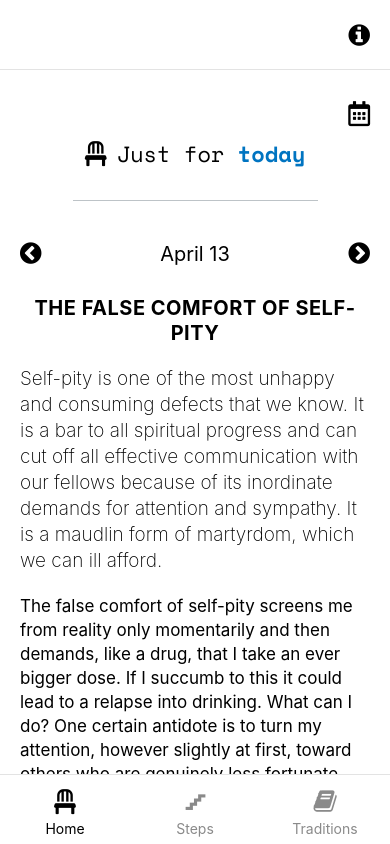
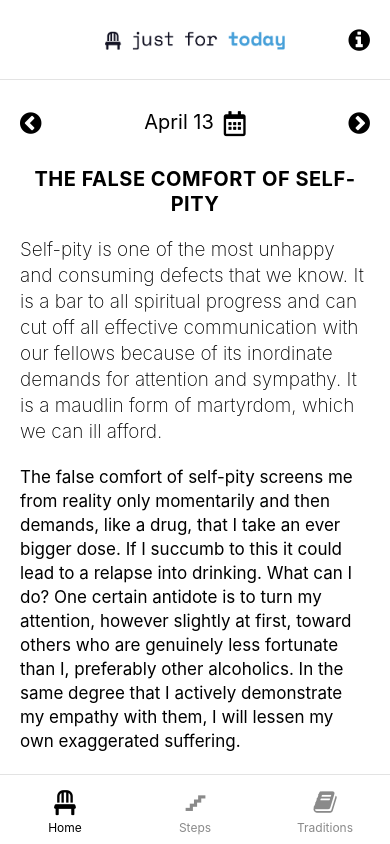
Before and after one commit to WildPastry/JustForToday, a React Native app: screen /Home in a window 390 px wide. Built offline with nearby package versions, Linux system fonts and the light colour scheme; what expo-linking would draw is missing.

Commit message:
Copy changes

```diff
--- a/app/components/Calendar.tsx
+++ b/app/components/Calendar.tsx
@@ -8,7 +8,6 @@ import { AppState } from '../redux/store';
 import Colours from '../constants/Colours';
 import Control from '../constants/Control';
 import DayItem from './DayItem';
-import { FontDisplay } from './styles/StyledText';
 import { IDeviceSize } from '../types/generic.types';
 import MonthItem from './MonthItem';
 import getDeviceSize from '../constants/Layout';
@@ -82,16 +81,13 @@ const Calendar: React.FC<ICalendar> = ({
 
   return (
     <View>
-      <View style={styles.controls}>
+      <View style={[styles.controls, Control[deviceSize].controls]}>
         <Pressable style={styles.icon}>{renderBackArrow()}</Pressable>
         <Pressable
           onPress={() => handleReset(currentDay)}
-          style={styles.titleContainer}>
-          <FontDisplay style={[styles.title, Control[deviceSize].subTitle]}>
-            Calendar
-          </FontDisplay>
+          style={styles.linkContainer}>
           <Text
-            style={[styles.link, Control[deviceSize].text]}
+            style={Control[deviceSize].text}
             lightColor={Colours.light.link}
             darkColor={Colours.dark.link}>
             Return to current day
@@ -126,24 +122,17 @@ const Calendar: React.FC<ICalendar> = ({
 
 const styles = StyleSheet.create({
   controls: {
+    alignItems: 'center',
     flexDirection: 'row',
     justifyContent: 'space-between',
-    marginBottom: 10
+    marginBottom: 30
   },
   icon: {
     justifyContent: 'center',
-    paddingVertical: 10,
     width: '25%'
   },
-  titleContainer: {
-    justifyContent: 'center',
-    padding: 20
-  },
-  title: {
-    textAlign: 'center'
-  },
-  link: {
-    marginTop: 10
+  linkContainer: {
+    justifyContent: 'center'
   }
 });
 
--- /dev/null
+++ b/app/components/Logo.tsx
@@ -0,0 +1,27 @@
+import { ColorSchemeName, Image } from 'react-native';
+import Control from '../constants/Control';
+import { IDeviceSize } from '../types/generic.types';
+import getDeviceSize from '../constants/Layout';
+import useColorScheme from '../hooks/useColorScheme';
+
+const Logo: React.FC = (): JSX.Element => {
+  // Component settings
+  const deviceSize: IDeviceSize[keyof IDeviceSize] = getDeviceSize();
+  const colorScheme: NonNullable<ColorSchemeName> = useColorScheme();
+
+  const logo =
+    colorScheme === 'dark'
+      ? require('../assets/jft-dark.png')
+      : require('../assets/jft-light.png');
+
+  return (
+    // Logo
+    <Image
+      style={[Control[deviceSize].logo]}
+      source={logo}
+      resizeMode='contain'
+    />
+  );
+};
+
+export default Logo;
--- a/app/components/Reflection.tsx
+++ b/app/components/Reflection.tsx
@@ -1,24 +1,32 @@
 import { ColorSchemeName, Pressable, StyleSheet } from 'react-native';
 import { EDateFormat, IDate } from '../types/date.types';
+import { FontAwesome, FontAwesome5 } from '@expo/vector-icons';
+import { IDeviceSize, IReflectionComponent } from '../types/generic.types';
 import { Text, View } from './styles/Themed';
 import { add, format } from 'date-fns';
-import { setSelectedDate, setSelectedDay } from '../redux/slices/dateSlice';
+import {
+  constructDateFromId,
+  setSelectedDate,
+  setSelectedDay
+} from '../redux/slices/dateSlice';
 import { useAppDispatch, useAppSelector } from '../redux/hooks';
 import { useEffect, useState } from 'react';
 import { AppState } from '../redux/store';
+import Calendar from './Calendar';
 import Colours from '../constants/Colours';
 import Control from '../constants/Control';
-import { FontAwesome } from '@expo/vector-icons';
-import { IDeviceSize } from '../types/generic.types';
 import { IReflection } from '../types/data.types';
 import getDeviceSize from '../constants/Layout';
 import useColorScheme from '../hooks/useColorScheme';
 
-const Reflection: React.FC = (): JSX.Element => {
+const Reflection: React.FC<IReflectionComponent> = ({
+  handleScrollPosition
+}: IReflectionComponent): JSX.Element => {
   // Component settings
   const dispatch = useAppDispatch();
   const deviceSize: IDeviceSize[keyof IDeviceSize] = getDeviceSize();
   const colorScheme: NonNullable<ColorSchemeName> = useColorScheme();
+  const [showCalendar, setShowCalendar] = useState(false);
   const [reflection, setReflection] = useState<IReflection>({
     id: '',
     date: '',
@@ -103,6 +111,28 @@ const Reflection: React.FC = (): JSX.Element => {
     return verifiedData;
   };
 
+  // Update the current reflection
+  const updateReflection = (
+    showCalendar: boolean,
+    currentDay: string
+  ): void => {
+    const currentDate: number = constructDateFromId(currentDay);
+    // Set calendar status
+    setShowCalendar(showCalendar);
+
+    // Update store
+    dispatch(setSelectedDate(currentDate));
+    dispatch(setSelectedDay(currentDay));
+
+    // Select reflection
+    selectReflection(currentDay, reflections);
+  };
+
+  // Hide or show calendar
+  const toggleCalendar = (): void => {
+    setShowCalendar(!showCalendar);
+  };
+
   return (
     <View>
       {/* Controls */}
@@ -118,11 +148,20 @@ const Reflection: React.FC = (): JSX.Element => {
           />
         </Pressable>
         {/* Date */}
-        <View style={styles.dateContainer}>
+        <Pressable
+          style={styles.dateContainer}
+          onPress={() => toggleCalendar()}>
           <Text style={[styles.date, Control[deviceSize].subTitle]}>
             {reflection.date}
           </Text>
-        </View>
+          {/* Calendar icon */}
+          <FontAwesome5
+            style={styles.calendarIcon}
+            name='calendar-alt'
+            size={Control[deviceSize].icon}
+            color={Colours[colorScheme].icon}
+          />
+        </Pressable>
         {/* Right chevron */}
         <Pressable
           style={styles.icon}
@@ -135,6 +174,14 @@ const Reflection: React.FC = (): JSX.Element => {
           />
         </Pressable>
       </View>
+      {/* Components */}
+      {showCalendar ? (
+        <Calendar
+          handleCalendarChange={updateReflection}
+          handleScrollPosition={handleScrollPosition}
+        />
+      ) : (
+        <View>
           {/* Reflection */}
           <Text style={[styles.displayTitle, Control[deviceSize].displayTitle]}>
             {reflection.title}
@@ -146,6 +193,8 @@ const Reflection: React.FC = (): JSX.Element => {
             {reflection.reflection}
           </Text>
         </View>
+      )}
+    </View>
   );
 };
 
@@ -153,16 +202,18 @@ const styles = StyleSheet.create({
   controls: {
     flexDirection: 'row',
     justifyContent: 'space-between',
-    marginBottom: 20,
-    marginTop: 10
+    marginBottom: 20
   },
   icon: {
     justifyContent: 'center',
     paddingVertical: 10,
     width: '25%'
   },
+  calendarIcon: {
+    paddingLeft: 10
+  },
   dateContainer: {
-    justifyContent: 'center',
+    flexDirection: 'row',
     paddingVertical: 10
   },
   date: {
--- a/app/constants/Control.ts
+++ b/app/constants/Control.ts
@@ -1,50 +1,59 @@
 export default {
   small: {
-    subTitle: { fontSize: 20 },
+    container: { padding: 20 },
+    controls: { height: 30 },
+    displayIcon: 60,
+    displayTitle: { fontSize: 20, lineHeight: 25 },
     icon: 25,
     iconMargin: 10,
-    displayIcon: 60,
-    tabHeight: 70,
-    tabLabel: 14,
+    logo: { width: 180 },
+    quote: { fontSize: 19, lineHeight: 26 },
+    subTitle: { fontSize: 20 },
     tabHeading: 20,
-    tabMarginBottom: 7,
-    tabMarginTop: 7,
-    displayTitle: { fontSize: 20, lineHeight: 25 },
-    title: { fontSize: 22 },
-    container: { padding: 20 },
+    bottomTabHeight: 70,
+    topTabHeight: 80,
+    tabLabel: 12,
+    tabMarginBottom: 9,
+    tabMarginTop: 9,
     text: { fontSize: 17, lineHeight: 24 },
-    quote: { fontSize: 19, lineHeight: 26 }
+    title: { fontSize: 22 }
   },
   medium: {
-    subTitle: { fontSize: 27 },
+    container: { padding: 30 },
+    controls: { height: 35 },
+    displayIcon: 90,
+    displayTitle: { fontSize: 33, lineHeight: 40, paddingVertical: 10 },
     icon: 35,
     iconMargin: 15,
-    displayIcon: 90,
-    tabHeight: 90,
+    logo: { width: 270 },
+    quote: { fontSize: 27, lineHeight: 36, paddingBottom: 10 },
+    subTitle: { fontSize: 27 },
+    tabHeading: 25,
+    bottomTabHeight: 90,
+    topTabHeight: 90,
     tabLabel: 17,
-    tabHeading: 25,
     tabMarginBottom: 7,
     tabMarginTop: 15,
-    displayTitle: { fontSize: 33, lineHeight: 40 },
-    title: { fontSize: 30 },
-    container: { padding: 30 },
-    text: { fontSize: 22, lineHeight: 33 },
-    quote: { fontSize: 25, lineHeight: 35 }
+    text: { fontSize: 24, lineHeight: 34 },
+    title: { fontSize: 30 }
   },
   large: {
-    subTitle: { fontSize: 30 },
+    container: { padding: 35 },
+    controls: { height: 40 },
+    displayIcon: 130,
+    displayTitle: { fontSize: 50, lineHeight: 65, paddingVertical: 20 },
     icon: 40,
     iconMargin: 20,
-    displayIcon: 130,
-    tabHeight: 100,
+    logo: { width: 300 },
+    quote: { fontSize: 30, lineHeight: 40, paddingBottom: 20 },
+    subTitle: { fontSize: 30 },
+    tabHeading: 30,
+    bottomTabHeight: 100,
+    topTabHeight: 100,
     tabLabel: 20,
-    tabHeading: 30,
     tabMarginBottom: 0,
     tabMarginTop: 0,
-    displayTitle: { fontSize: 50, lineHeight: 65 },
-    title: { fontSize: 40 },
-    container: { padding: 35 },
     text: { fontSize: 25, lineHeight: 35 },
-    quote: { fontSize: 30, lineHeight: 40 }
+    title: { fontSize: 40 }
   }
 };
--- a/app/navigation/index.tsx
+++ b/app/navigation/index.tsx
@@ -13,6 +13,7 @@ import {
 } from '@react-navigation/native';
 import { EDeviceSizes, IDeviceSize } from '../types/generic.types';
 import {
+  INavigation,
   RootStackParamList,
   RootTabParamList,
   RootTabScreenProps
@@ -22,6 +23,7 @@ import Colours from '../constants/Colours';
 import Control from '../constants/Control';
 import Home from '../screens/Home';
 import LinkingConfiguration from './LinkingConfiguration';
+import Logo from '../components/Logo';
 import NotFoundScreen from '../screens/NotFoundScreen';
 import Steps from '../screens/Steps';
 import Traditions from '../screens/Traditions';
@@ -118,6 +120,24 @@ function BottomTabNavigator() {
       : Control[deviceSize].icon;
   };
 
+  // Info icon with navigation to the info page
+  const InfoIcon: React.FC<INavigation> = ({ navigation }): JSX.Element => {
+    return (
+      <Pressable
+        onPress={() => navigation.navigate('About')}
+        style={({ pressed }) => ({
+          opacity: pressed ? 0.5 : 1
+        })}>
+        <FontAwesome
+          name='info-circle'
+          size={Control[deviceSize].icon}
+          color={Colours[colorScheme].text}
+          style={{ marginRight: Control[deviceSize].container.padding }}
+        />
+      </Pressable>
+    );
+  };
+
   return (
     <BottomTab.Navigator
       initialRouteName='Home'
@@ -131,7 +151,7 @@ function BottomTabNavigator() {
         tabBarIconStyle: { marginTop: Control[deviceSize].tabMarginTop },
         tabBarStyle: {
           backgroundColor: Colours[colorScheme].navBackground,
-          height: Control[deviceSize].tabHeight,
+          height: Control[deviceSize].bottomTabHeight,
           borderTopColor: Colours[colorScheme].navBorder,
           borderTopWidth: 0.6,
           elevation: 0
@@ -140,8 +160,9 @@ function BottomTabNavigator() {
           backgroundColor: Colours[colorScheme].navBackground,
           borderBottomColor: Colours[colorScheme].navBorder,
           borderBottomWidth: 0.6,
-          height: Control[deviceSize].tabHeight
-        }
+          height: Control[deviceSize].topTabHeight
+        },
+        headerTitleAlign: 'center'
       }}>
       {/* Home screen */}
       <BottomTab.Screen
@@ -149,7 +170,7 @@ function BottomTabNavigator() {
         component={Home}
         options={({ navigation }: RootTabScreenProps<'Home'>) => ({
           title: 'Home',
-          headerTitle: '',
+          headerTitle: () => <Logo />,
           tabBarIcon: ({ color }) => (
             <TabBarAwesome5Icon
               name='chair'
@@ -159,20 +180,7 @@ function BottomTabNavigator() {
             />
           ),
           // Link to About screen
-          headerRight: () => (
-            <Pressable
-              onPress={() => navigation.navigate('About')}
-              style={({ pressed }) => ({
-                opacity: pressed ? 0.5 : 1
-              })}>
-              <FontAwesome
-                name='info-circle'
-                size={Control[deviceSize].icon}
-                color={Colours[colorScheme].text}
-                style={{ marginRight: Control[deviceSize].container.padding }}
-              />
-            </Pressable>
-          )
+          headerRight: () => <InfoIcon navigation={navigation} />
         })}
       />
       {/* Steps screen */}
@@ -181,7 +189,7 @@ function BottomTabNavigator() {
         component={Steps}
         options={({ navigation }: RootTabScreenProps<'Steps'>) => ({
           title: 'Steps',
-          headerTitle: '',
+          headerTitle: () => <Logo />,
           tabBarIcon: ({ color }) => (
             <TabBarMaterialIcon
               name='stairs'
@@ -191,20 +199,7 @@ function BottomTabNavigator() {
             />
           ),
           // Link to About screen
-          headerRight: () => (
-            <Pressable
-              onPress={() => navigation.navigate('About')}
-              style={({ pressed }) => ({
-                opacity: pressed ? 0.5 : 1
-              })}>
-              <FontAwesome
-                name='info-circle'
-                size={Control[deviceSize].icon}
-                color={Colours[colorScheme].text}
-                style={{ marginRight: Control[deviceSize].container.padding }}
-              />
-            </Pressable>
-          )
+          headerRight: () => <InfoIcon navigation={navigation} />
         })}
       />
       {/* Traditions screen */}
@@ -213,7 +208,7 @@ function BottomTabNavigator() {
         component={Traditions}
         options={({ navigation }: RootTabScreenProps<'Traditions'>) => ({
           title: 'Traditions',
-          headerTitle: '',
+          headerTitle: () => <Logo />,
           tabBarIcon: ({ color }) => (
             <TabBarAwesomeIcon
               name='book'
@@ -223,20 +218,7 @@ function BottomTabNavigator() {
             />
           ),
           // Link to About screen
-          headerRight: () => (
-            <Pressable
-              onPress={() => navigation.navigate('About')}
-              style={({ pressed }) => ({
-                opacity: pressed ? 0.5 : 1
-              })}>
-              <FontAwesome
-                name='info-circle'
-                size={Control[deviceSize].icon}
-                color={Colours[colorScheme].text}
-                style={{ marginRight: Control[deviceSize].container.padding }}
-              />
-            </Pressable>
-          )
+          headerRight: () => <InfoIcon navigation={navigation} />
         })}
       />
     </BottomTab.Navigator>
--- a/app/screens/Home.tsx
+++ b/app/screens/Home.tsx
@@ -1,32 +1,20 @@
-import { ColorSchemeName, StyleSheet } from 'react-native';
-import { FontDisplay, FontDisplayBold } from '../components/styles/StyledText';
-import { ForwardedScrollView, View } from '../components/styles/Themed';
-import React, { useRef, useState } from 'react';
-import {
-  constructDateFromId,
-  setSelectedDate,
-  setSelectedDay
-} from '../redux/slices/dateSlice';
-import { useAppDispatch, useAppSelector } from '../redux/hooks';
+import React, { useRef } from 'react';
+
 import { AppState } from '../redux/store';
-import Calendar from '../components/Calendar';
-import Colours from '../constants/Colours';
 import Control from '../constants/Control';
 import ErrorScreen from './ErrorScreen';
-import { FontAwesome5 } from '@expo/vector-icons';
+import { ForwardedScrollView } from '../components/styles/Themed';
 import { IDeviceSize } from '../types/generic.types';
 import Reflection from '../components/Reflection';
+import { StyleSheet } from 'react-native';
 import getDeviceSize from '../constants/Layout';
-import useColorScheme from '../hooks/useColorScheme';
+import { useAppSelector } from '../redux/hooks';
 import { useFocusEffect } from '@react-navigation/native';
 
 const Home: React.FC = (): JSX.Element => {
   // Screen settings
   const scrollViewRef: React.MutableRefObject<any> = useRef<any>(null);
-  const colorScheme: NonNullable<ColorSchemeName> = useColorScheme();
   const deviceSize: IDeviceSize[keyof IDeviceSize] = getDeviceSize();
-  const [showCalendar, setShowCalendar] = useState(false);
-  const dispatch = useAppDispatch();
 
   // Data from store
   const appError: boolean = useAppSelector((state: AppState): boolean => {
@@ -37,8 +25,6 @@ const Home: React.FC = (): JSX.Element => {
     React.useCallback(() => {
       // Scroll to top on focus
       scrollToTop();
-      // Hide calendar when unfocused
-      return () => setShowCalendar(false);
     }, [])
   );
 
@@ -51,24 +37,6 @@ const Home: React.FC = (): JSX.Element => {
     return <ErrorScreen />;
   };
 
-  // Hide or show calendar
-  const toggleCalendar = (): void => {
-    setShowCalendar(!showCalendar);
-  };
-
-  // Update the current reflection
-  const updateReflection = (
-    showCalendar: boolean,
-    currentDay: string
-  ): void => {
-    const currentDate: number = constructDateFromId(currentDay);
-    // Set calendar status
-    setShowCalendar(showCalendar);
-    // Update store
-    dispatch(setSelectedDate(currentDate));
-    dispatch(setSelectedDay(currentDay));
-  };
-
   // Render app
   const renderApp = () => {
     return (
@@ -78,53 +46,7 @@ const Home: React.FC = (): JSX.Element => {
           Control[deviceSize].container
         ]}
         ref={scrollViewRef}>
-        {/* Calendar icon */}
-        <View style={styles.calendarIconContainer}>
-          <FontAwesome5
-            style={styles.calendarIcon}
-            name='calendar-alt'
-            size={Control[deviceSize].icon}
-            onPress={() => toggleCalendar()}
-            color={Colours[colorScheme].icon}
-          />
-        </View>
-        <View style={styles.logoContainer}>
-          {/* Logo */}
-          <FontAwesome5
-            style={{ marginRight: Control[deviceSize].iconMargin }}
-            name='chair'
-            size={Control[deviceSize].icon}
-            color={Colours[colorScheme].icon}
-          />
-          {/* Title */}
-          <View style={styles.titleContainer}>
-            <FontDisplay style={Control[deviceSize].title}>
-              Just for{' '}
-            </FontDisplay>
-            <FontDisplayBold
-              style={[
-                Control[deviceSize].title,
-                { color: Colours[colorScheme].link }
-              ]}>
-              today
-            </FontDisplayBold>
-          </View>
-        </View>
-        {/* Divider */}
-        <View
-          style={styles.divider}
-          lightColor={Colours.light.seperator}
-          darkColor={Colours.dark.seperator}
-        />
-        {/* Components */}
-        {showCalendar ? (
-          <Calendar
-            handleCalendarChange={updateReflection}
-            handleScrollPosition={scrollToTop}
-          />
-        ) : (
-          <Reflection />
-        )}
+        <Reflection handleScrollPosition={scrollToTop} />
       </ForwardedScrollView>
     );
   };
@@ -135,28 +57,6 @@ const Home: React.FC = (): JSX.Element => {
 const styles = StyleSheet.create({
   container: {
     alignSelf: 'stretch'
-  },
-  logoContainer: {
-    alignItems: 'center',
-    flexDirection: 'row',
-    justifyContent: 'center'
-  },
-  titleContainer: {
-    flexDirection: 'row'
-  },
-  calendarIconContainer: {
-    alignItems: 'flex-end'
-  },
-  calendarIcon: {
-    paddingLeft: 30,
-    paddingVertical: 10
-  },
-  divider: {
-    alignSelf: 'center',
-    height: 1,
-    marginBottom: 20,
-    marginTop: 30,
-    width: '70%'
   }
 });
 
--- a/app/types/generic.types.ts
+++ b/app/types/generic.types.ts
@@ -20,3 +20,7 @@ export enum EDeviceSizes {
   MED = 'medium',
   LRG = 'large'
 }
+
+export interface IReflectionComponent {
+  handleScrollPosition: () => void;
+}
--- a/app/types/navigation.types.ts
+++ b/app/types/navigation.types.ts
@@ -31,3 +31,7 @@ export type RootTabScreenProps<Screen extends keyof RootTabParamList> =
     BottomTabScreenProps<RootTabParamList, Screen>,
     NativeStackScreenProps<RootStackParamList>
   >;
+
+export interface INavigation {
+  navigation: any;
+}
```
Also changed, not shown: app/assets/jft-dark.png (added), app/assets/jft-light.png (added). Lines whose indentation alone changed are shown as unchanged.
